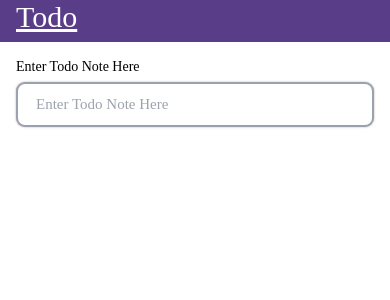
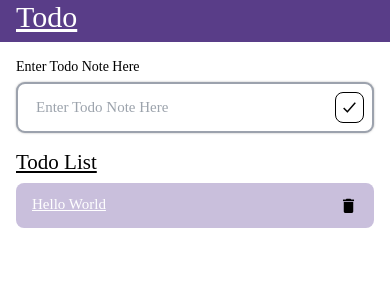
Before and after one commit to GopiPrajapati/ReduxDemo, a React Native app: screen / in a window 390 px wide. Shown: the top 300 px of the page. Built offline with nearby package versions, Linux system fonts and the light colour scheme.

Commit message:
-Added react-native-vector-icons -TodoList Redux Demo is integrated

```diff
--- a/App.tsx
+++ b/App.tsx
@@ -1,62 +1,17 @@
-import {
-  Platform,
-  SafeAreaView,
-  ScrollView,
-  StyleSheet,
-  Text,
-  View,
-} from 'react-native';
-import React, {useState} from 'react';
-import Input from './src/components/Input';
-import {
-  heightPercentageToDP as hp,
-  widthPercentageToDP as wp,
-} from 'react-native-responsive-screen';
-import MText from './src/components/Text/MText';
-import colors from './src/utility/colors';
+import {StyleSheet, Text, View} from 'react-native';
+import React from 'react';
+import AppTwo from './TodoDemo';
+import {Provider} from 'react-redux';
+import {store} from './src/app/store';
+
 const App = () => {
-  const [todoText, setTodoText] = useState('');
   return (
-    <SafeAreaView style={styles.safeArea}>
-      <View style={{flex: 1}}>
-        <ScrollView
-          keyboardShouldPersistTaps="handled"
-          contentContainerStyle={{flexGrow: 1, backgroundColor: colors.white}}>
-          <View>
-            <View style={styles.con}>
-              <MText style={styles.title} kind="h2">
-                Todo
-              </MText>
-            </View>
-            <View style={{marginHorizontal: wp(4)}}>
-              <Input
-                hint="Enter Todo Note Here"
-                onChange={text => setTodoText(text)}
-              />
-            </View>
-          </View>
-          {/* {Platform.OS == 'ios' && (
-            <KeyboardAccessoryNavigation androidAdjustResize />
-          )} */}
-        </ScrollView>
-      </View>
-    </SafeAreaView>
+    <Provider store={store}>
+      <AppTwo />
+    </Provider>
   );
 };
 
 export default App;
 
-const styles = StyleSheet.create({
-  safeArea: {backgroundColor: colors.purple, flex: 1},
-  con: {
-    backgroundColor: colors.purple,
-    paddingBottom: hp(1),
-    // marginBottom: hp(1),
-  },
-  title: {
-    fontSize: hp(3.5),
-    textDecorationLine: 'underline',
-    color: colors.white,
-    marginHorizontal: wp(4),
-  },
-});
+const styles = StyleSheet.create({});
--- /dev/null
+++ b/TodoDemo.tsx
@@ -0,0 +1,156 @@
+import React, {useState, useEffect} from 'react';
+import {
+  FlatList,
+  LogBox,
+  Platform,
+  SafeAreaView,
+  ScrollView,
+  StyleSheet,
+  Text,
+  TouchableOpacity,
+  View,
+  YellowBox,
+} from 'react-native';
+import {useDispatch, useSelector} from 'react-redux';
+import Input from './src/components/Input';
+import {
+  heightPercentageToDP as hp,
+  widthPercentageToDP as wp,
+} from 'react-native-responsive-screen';
+import MText from './src/components/Text/MText';
+import colors from './src/utility/colors';
+import Ionicons from 'react-native-vector-icons/Ionicons';
+import MaterialCommunityIcons from 'react-native-vector-icons/MaterialCommunityIcons';
+import {addTodo, removeTodo} from './src/feature/todo/todoSlice';
+import {store} from './src/app/store';
+
+const TodoDemo = () => {
+  const dispatch = useDispatch();
+  const [todoText, setTodoText] = useState('');
+
+  const addTodoHandler = () => {
+    dispatch(addTodo(todoText));
+    setTodoText('');
+  };
+  const todos = useSelector(state => state?.todos);
+
+  useEffect(() => {
+    LogBox.ignoreAllLogs();
+  }, []);
+
+  const rightIcon = () => {
+    return (
+      <TouchableOpacity style={styles.checkmarkCon} onPress={addTodoHandler}>
+        <Ionicons name="checkmark-sharp" style={styles.checkmark} />
+      </TouchableOpacity>
+    );
+  };
+
+  return (
+    // <Provider store={store}>
+    <SafeAreaView style={styles.safeArea}>
+      <View style={{flex: 1}}>
+        <ScrollView
+          keyboardShouldPersistTaps="handled"
+          contentContainerStyle={{
+            flexGrow: 1,
+            backgroundColor: colors.white,
+          }}>
+          <View>
+            <View style={styles.con}>
+              <MText style={styles.title} kind="h2">
+                Todo
+              </MText>
+            </View>
+            <View style={{marginHorizontal: wp(4)}}>
+              <Input
+                value={todoText}
+                hint="Enter Todo Note Here"
+                onChange={text => setTodoText(text)}
+                rightIcon={rightIcon()}
+              />
+            </View>
+            <View style={{marginHorizontal: wp(4)}}>
+              <MText style={styles.subTitle} kind="h2">
+                Todo List
+              </MText>
+              <FlatList
+                data={todos}
+                renderItem={item => {
+                  return (
+                    <View style={styles.flatListCon}>
+                      <View style={styles.row}>
+                        <MText
+                          style={{
+                            fontSize: hp(1.8),
+                            textDecorationLine: 'underline',
+                            color: colors.white,
+                            // marginHorizontal: wp(4),
+                          }}
+                          kind="medium">
+                          {item.item.text}
+                        </MText>
+                        <TouchableOpacity
+                          onPress={() => dispatch(removeTodo(item.item.id))}>
+                          <MaterialCommunityIcons
+                            name="delete"
+                            style={{fontSize: hp(2.2), color: colors.black}}
+                          />
+                        </TouchableOpacity>
+                      </View>
+                    </View>
+                  );
+                }}
+              />
+            </View>
+          </View>
+        </ScrollView>
+      </View>
+    </SafeAreaView>
+  );
+};
+
+export default TodoDemo;
+
+const styles = StyleSheet.create({
+  safeArea: {backgroundColor: colors.purple, flex: 1},
+  con: {
+    backgroundColor: colors.purple,
+    paddingBottom: hp(1),
+    // marginBottom: hp(1),
+  },
+  title: {
+    fontSize: hp(3.5),
+    textDecorationLine: 'underline',
+    color: colors.white,
+    marginHorizontal: wp(4),
+  },
+  checkmark: {
+    fontSize: hp(2),
+  },
+  checkmarkCon: {
+    paddingHorizontal: hp(0.6),
+    paddingVertical: hp(0.6),
+    marginVertical: hp(1),
+    borderRadius: hp(1),
+    borderColor: colors.black,
+    borderWidth: hp(0.15),
+  },
+  subTitle: {
+    marginTop: hp(2),
+    fontSize: hp(2.5),
+    textDecorationLine: 'underline',
+    color: colors.black,
+  },
+  flatListCon: {
+    paddingVertical: hp(1.5),
+    paddingHorizontal: wp(4),
+    backgroundColor: '#846fb070',
+    marginTop: hp(1),
+    borderRadius: hp(1),
+  },
+  row: {
+    flexDirection: 'row',
+    justifyContent: 'space-between',
+  },
+});
--- a/package.json
+++ b/package.json
@@ -11,12 +11,14 @@
     "postinstall": "cd ios && pod install && cd .."
   },
   "dependencies": {
+    "@reduxjs/toolkit": "^2.2.7",
     "react": "18.3.1",
     "react-native": "0.75.3",
     "react-native-keyboard-accessory": "^0.1.16",
     "react-native-keyboard-aware-scroll-view": "^0.9.5",
     "react-native-responsive-screen": "^1.4.2",
-    "react-native-vector-icons": "^10.2.0"
+    "react-native-vector-icons": "^10.2.0",
+    "react-redux": "^9.1.2"
   },
   "devDependencies": {
     "@babel/core": "^7.20.0",
--- /dev/null
+++ b/src/app/store.js
@@ -0,0 +1,6 @@
+import {configureStore} from '@reduxjs/toolkit';
+import todoReducers from '../feature/todo/todoSlice';
+
+export const store = configureStore({
+  reducer: todoReducers,
+});
--- /dev/null
+++ b/src/feature/todo/todoSlice.js
@@ -0,0 +1,23 @@
+import {createSlice, nanoid} from '@reduxjs/toolkit';
+
+const initialState = {
+  todos: [{id: 1, text: 'Hello World'}],
+};
+
+export const todoSlice = createSlice({
+  name: 'todo',
+  initialState,
+  reducers: {
+    addTodo: (state, action) => {
+      const todo = {id: nanoid(), text: action.payload};
+      state.todos.push(todo);
+    },
+    removeTodo: (state, action) => {
+      state.todos = state.todos.filter(todo => todo.id !== action.payload);
+    },
+  },
+});
+
+export const {addTodo, removeTodo} = todoSlice.actions;
+
+export default todoSlice.reducer;
```
Also changed, not shown: 2 other files (tests, documents, lock files or other folders).
